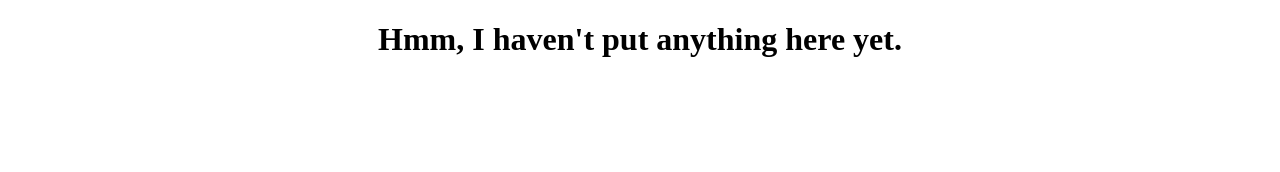
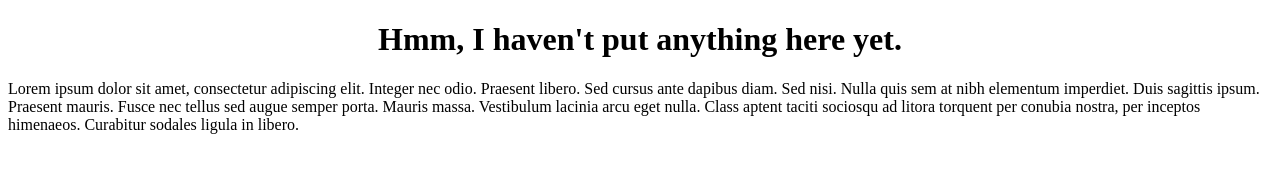
Before and after one commit to JRForman/jrforman.github.io, a plain HTML site: page index.html in a window 1280 px wide. Drawn offline with Linux system fonts and the light colour scheme.

Commit message:
Added more stuff to index.html.

```diff
--- a/index.html
+++ b/index.html
@@ -8,5 +8,6 @@
 
 <body>
     <h1>Hmm, I haven't put anything here yet.</h1>
+    <p>Lorem ipsum dolor sit amet, consectetur adipiscing elit. Integer nec odio. Praesent libero. Sed cursus ante dapibus diam. Sed nisi. Nulla quis sem at nibh elementum imperdiet. Duis sagittis ipsum. Praesent mauris. Fusce nec tellus sed augue semper porta. Mauris massa. Vestibulum lacinia arcu eget nulla. Class aptent taciti sociosqu ad litora torquent per conubia nostra, per inceptos himenaeos. Curabitur sodales ligula in libero. </p>
 </body>
 </html>
```
